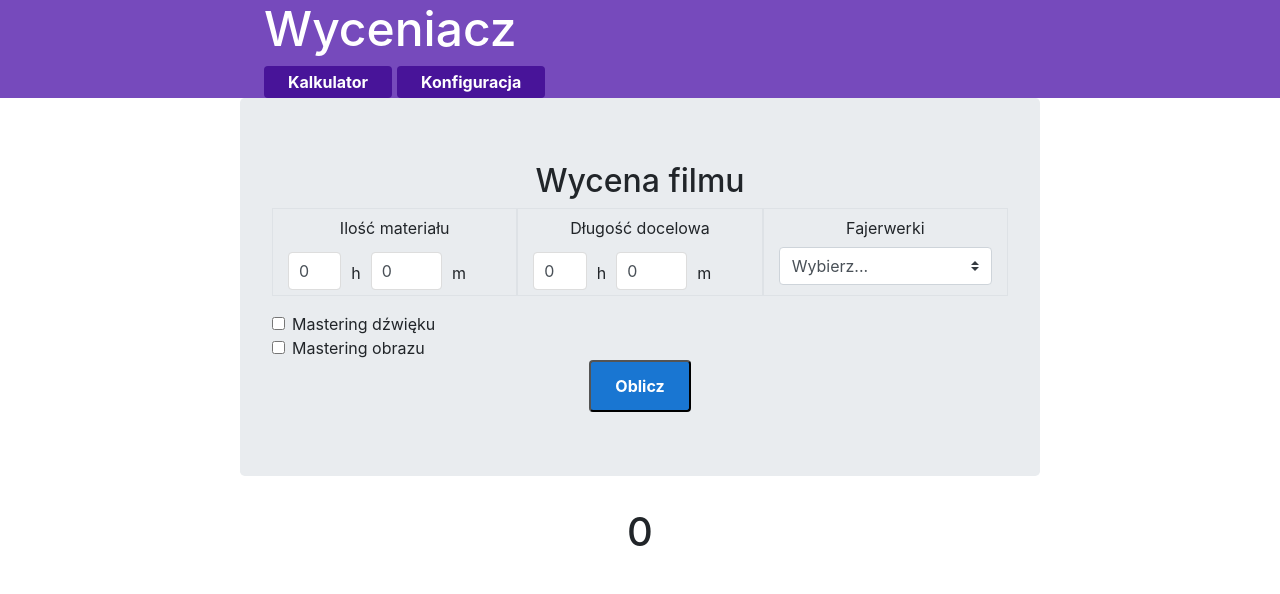
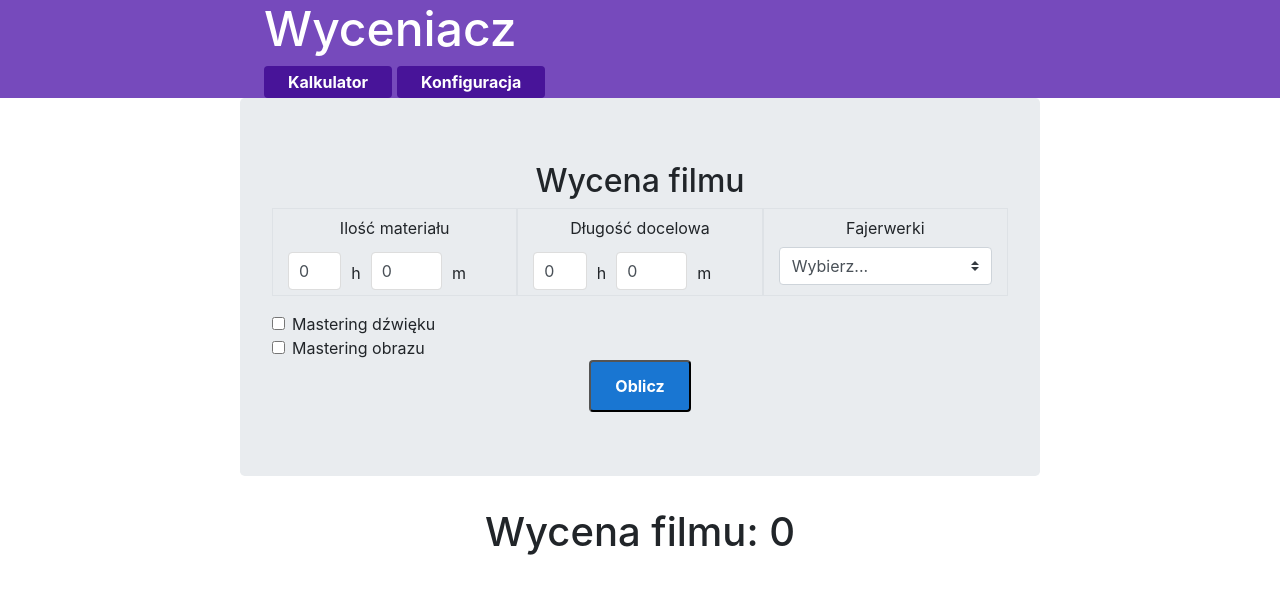
Before and after one commit to mateuszrozek/movie-valuator, a React (Create React App) app: page / in a window 1280 px wide. Shown: the top 594 px of the page. Built offline with nearby package versions, Linux system fonts and the light colour scheme.

Commit message:
label changes

```diff
--- a/src/feature/calculations/ResultTable.tsx
+++ b/src/feature/calculations/ResultTable.tsx
@@ -19,7 +19,7 @@ export const ResultTable = () => {
 
     return (
         <div>
-            <h1>{calculatePrice(rawDuration, finalDuration)}</h1>
+            <h1>Wycena filmu: {calculatePrice(rawDuration, finalDuration)}</h1>
         </div>
     )
 }
```
